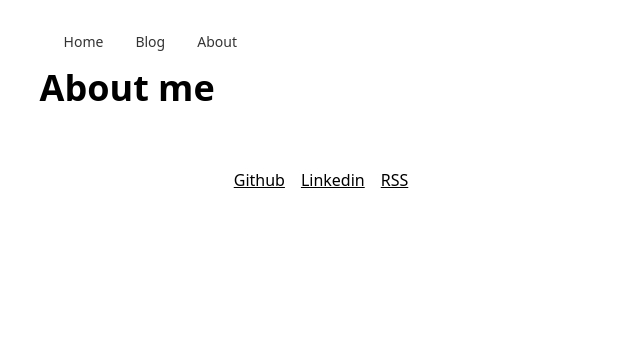
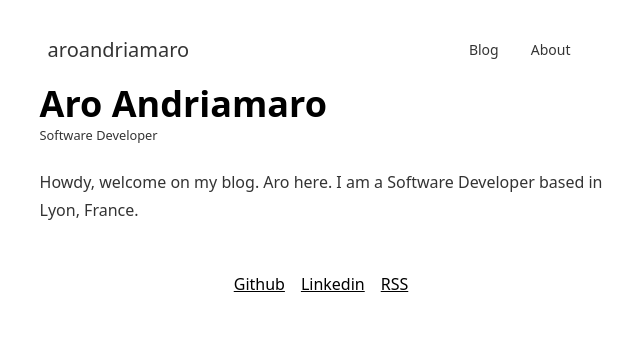
Before and after one commit to notAro14/aroandriamaro, an Astro site: page /about in a window 1280 px wide. Shown: the whole page, without its empty margins (319-959 px from the left). Built offline with nearby package versions, Linux system fonts and the light colour scheme; Astro itself is replaced by a stand-in of ours.

Commit message:
update index page and menu

```diff
--- a/src/components/Navigation.astro
+++ b/src/components/Navigation.astro
@@ -2,10 +2,12 @@
 
 ---
 
+<div class="navbar not-prose">
+  <div class="flex-1">
+    <a href="/" class="text-xl">aroandriamaro</a>
+  </div>
+  <div class="flex-none">
     <ul class="menu menu-horizontal not-prose">
-  <li>
-    <a href="/">Home</a>
-  </li>
       <li>
         <a href="/blog/">Blog</a>
       </li>
@@ -13,3 +15,5 @@
         <a href="/about/">About</a>
       </li>
     </ul>
+  </div>
+</div>
--- a/src/pages/about.astro
+++ b/src/pages/about.astro
@@ -2,6 +2,12 @@
 import BaseLayout from "../layouts/BaseLayout.astro";
 ---
 
-<BaseLayout pageTitle="Aro Andriamaro | About">
-  <h1>About me</h1>
+<BaseLayout pageTitle="Aro Andriamaro | Home">
+  <h1 class="-mb-1">Aro Andriamaro</h1>
+  <small>Software Developer</small>
+
+  <p>
+    Howdy, welcome on my blog. Aro here. I am a Software Developer based in
+    Lyon, France.
+  </p>
 </BaseLayout>
--- a/src/pages/index.astro
+++ b/src/pages/index.astro
@@ -3,6 +3,21 @@ import BaseLayout from "../layouts/BaseLayout.astro";
 ---
 
 <BaseLayout pageTitle="Aro Andriamaro | Home">
-  <h1>Aro Andriamaro</h1>
-  <p>Software Developer</p>
+  <h1 class="-mb-1">Aro Andriamaro</h1>
+  <small>Software Developer</small>
+
+  <p>
+    Howdy, welcome on my blog. Aro here. I am a Software Developer based in
+    Lyon, France.
+  </p>
+
+  <h2>Blog</h2>
+  <p>I write some <a href="/blog/">articles about Web Dev</a></p>
+
+  <h2>SaaS</h2>
+  <p>
+    I am building a <a href="https://github.com/notAro14/frei-rss"
+      >feed reader app</a
+    >
+  </p>
 </BaseLayout>
```
Lines whose indentation alone changed are shown as unchanged.
